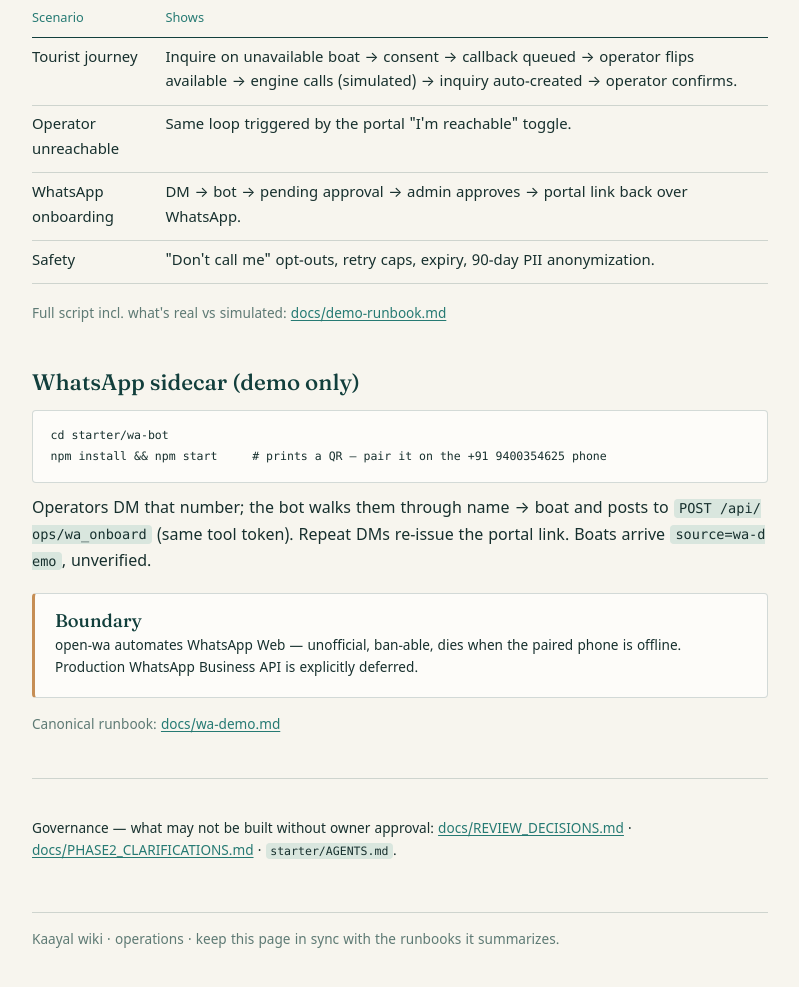
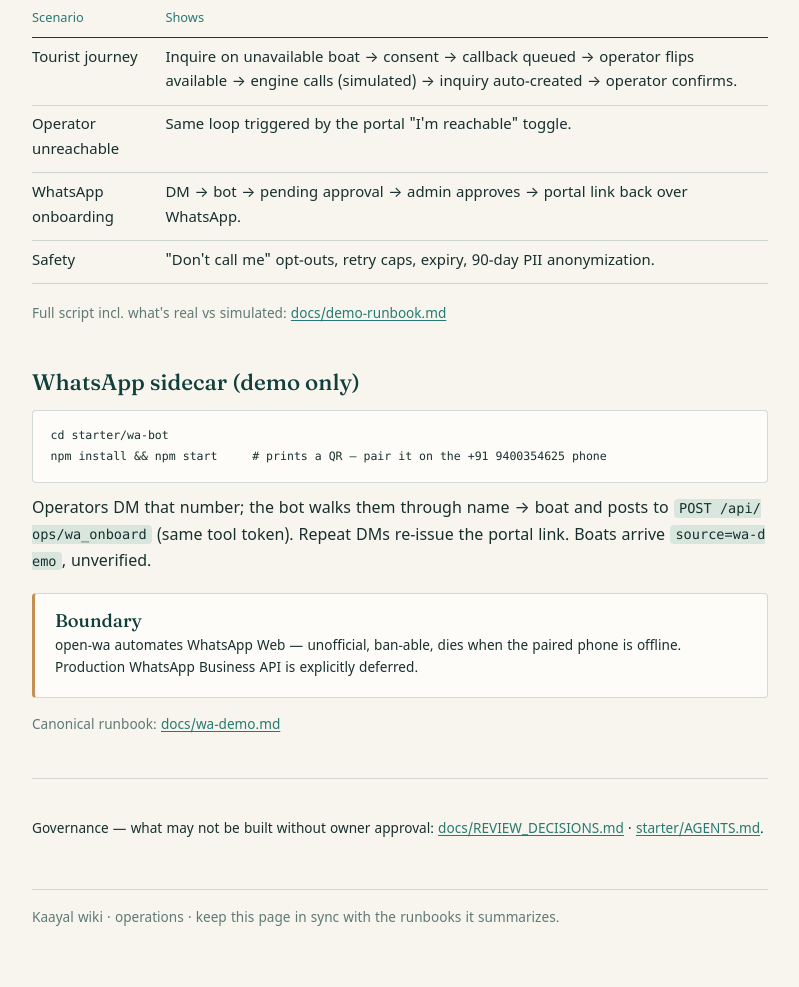
Before and after one commit to Glitchyi/kaayal, a plain HTML site: page starter/docs/wiki/operations.html in a window 1280 px wide. Shown: the part 3596-4583 px from the top of the page, without its empty margins (340-1139 px from the left). Drawn offline with Linux system fonts and the light colour scheme; a web font is replaced by a local one.

Commit message:
Drop dead PHASE2_CLARIFICATIONS links from the wiki
The file is not in the repo; the governance pointers now link AGENTS.md
directly.

Generated with [Devin](https://devin.ai)

Co-Authored-By: Devin <158243242+devin-ai-integration[bot]@users.noreply.github.com>

```diff
--- a/starter/docs/wiki/operations.html
+++ b/starter/docs/wiki/operations.html
@@ -162,8 +162,7 @@ npm install && npm start     # prints a QR — pair it on the +91 9400354625 pho
   <hr class="rule">
   <p class="small">Governance — what may not be built without owner approval:
   <a href="https://github.com/Glitchyi/kaayal/blob/main/starter/docs/REVIEW_DECISIONS.md">docs/REVIEW_DECISIONS.md</a> ·
-  <a href="https://github.com/Glitchyi/kaayal/blob/main/starter/docs/PHASE2_CLARIFICATIONS.md">docs/PHASE2_CLARIFICATIONS.md</a> ·
-  <code>starter/AGENTS.md</code>.</p>
+  <a href="https://github.com/Glitchyi/kaayal/blob/main/starter/AGENTS.md">starter/AGENTS.md</a>.</p>
 
   <footer class="colophon">
     Kaayal wiki · operations · keep this page in sync with the runbooks it summarizes.
```
Also changed, not shown: starter/docs/wiki/index.html (+1 -1 lines).
